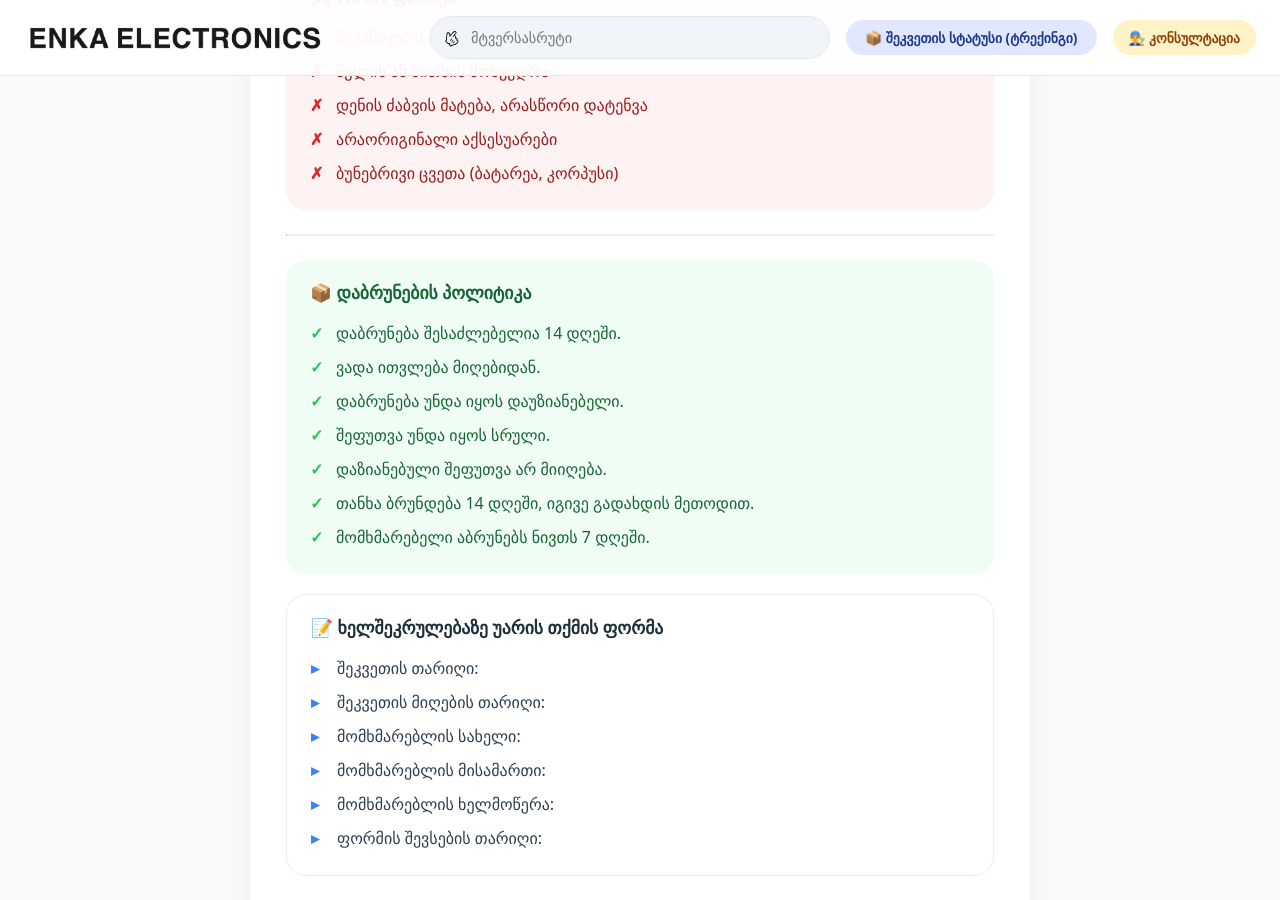
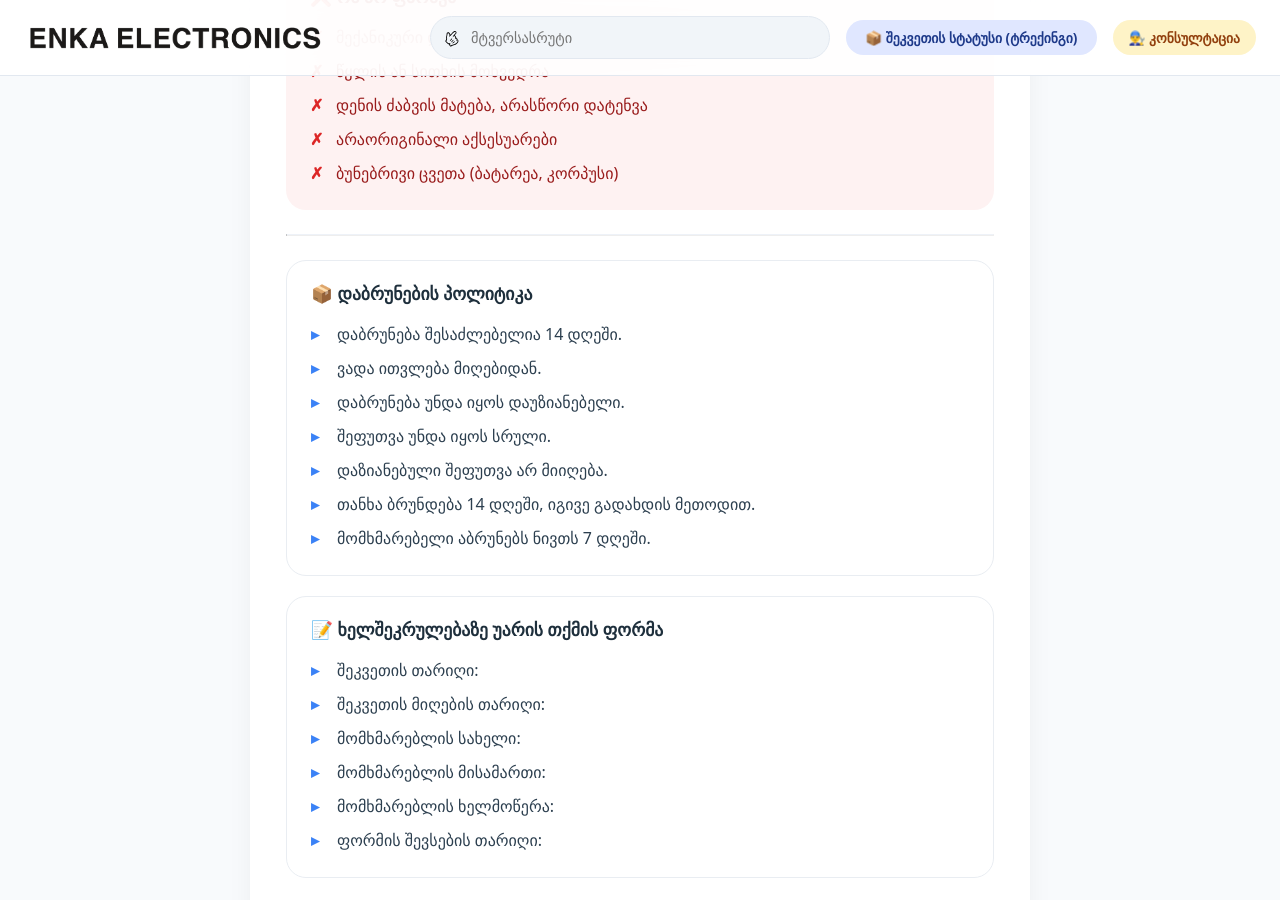
Before and after one commit to nikooganesiani/nikooganesiani.github.io, a Jekyll site: the page built from warranty.html, in a window 1280 px wide and 900 px high, scrolled down 486 px. Built offline with Jekyll 4.4.1, drawn with Linux system fonts in a browser that asks for light colours.

Commit message:
Update warranty.html

```diff
--- a/warranty.html
+++ b/warranty.html
@@ -269,9 +269,9 @@ title: "გარანტია და დაბრუნება"
         <hr>
 
         <!-- Коротко как подать -->
-        <div class="covered">
+        <div class="newcovered">
             <h3>📦 დაბრუნების პოლიტიკა</h3>
-            <ul class="check-list">
+            <ul class="newlist">
                 <li>დაბრუნება შესაძლებელია 14 დღეში.</li>
                 <li>ვადა ითვლება მიღებიდან.</li>
                 <li>დაბრუნება უნდა იყოს დაუზიანებელი.</li>
```
